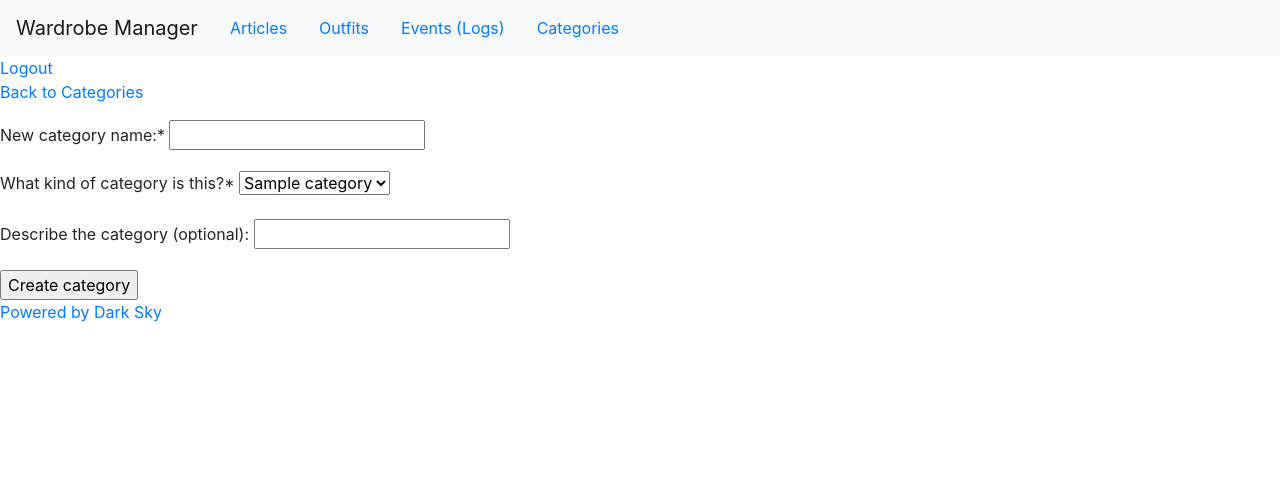
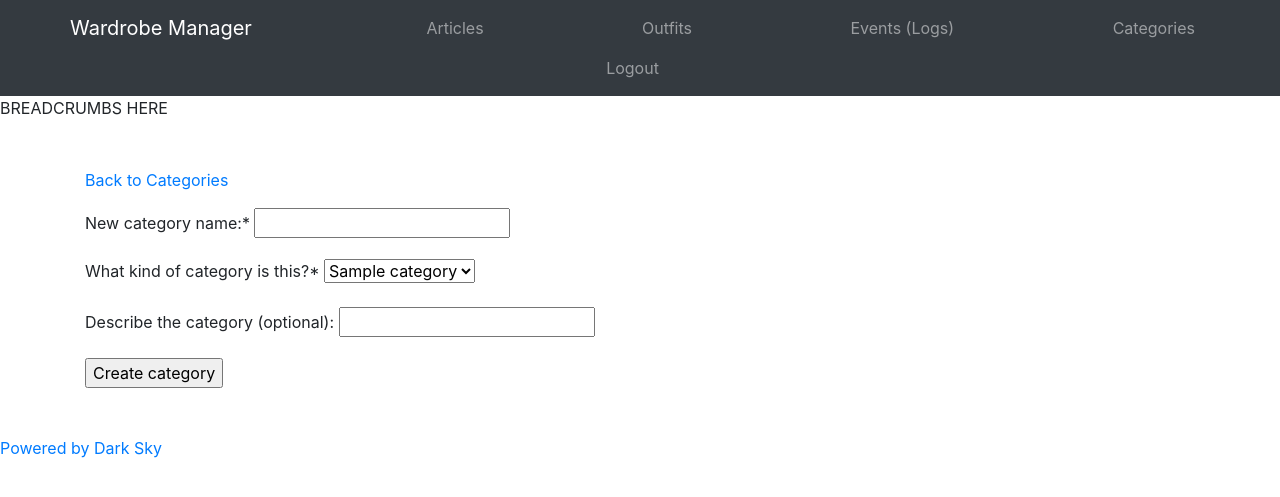
Before and after one commit to athelia/unfold-wardrobe-manager, a Flask app: page /add-category in a window 1280 px wide. Shown: the top 497 px of the page. Run offline with Flask 2, Linux system fonts and the light colour scheme; tables that the repository leaves empty hold one stand-in row (values such as "Sample post"); some libraries are stand-ins or nearby versions.

Commit message:
Add breadcrumbs template section; add logout section to navbar

```diff
--- a/templates/base.html
+++ b/templates/base.html
@@ -12,12 +12,17 @@
 </head>
 
 <body>
-    <nav class="navbar sticky-top navbar-light bg-light justify-content-start">
+  <nav class="navbar sticky-top navbar-dark bg-dark justify-content-start">
+    <div class="navbar-nav container flex-row">
       <a class="navbar-brand" href="/">Wardrobe Manager</a>
       <a class="nav-link" href="/articles">Articles</a>
       <a class="nav-link" href="/outfits">Outfits</a>
       <a class="nav-link" href="/events">Events (Logs)</a>
       <a class="nav-link" href="/categories">Categories</a>
+    </div>
+    <div class="navbar-nav container col-2">
+      <a class="nav-link" href="/logout">Logout</a>
+    </div>
   </nav>
 
 <!-- Show flashed messages -->
@@ -25,12 +30,12 @@
   <p>{{ message }}</p>
 {% endfor %}
 
-<div>
-  <a href="/logout">Logout</a>
-</div>
+{% block breadcrumb %} BREADCRUMBS HERE {% endblock %}
 
+<main class="container my-5">
 <!-- Content of pages using inheritance -->
 {% block content %} HERE IS SOME CONTENT {% endblock %}
+</main>
 
 </body>
 <footer>
```
Lines whose indentation alone changed are shown as unchanged.
